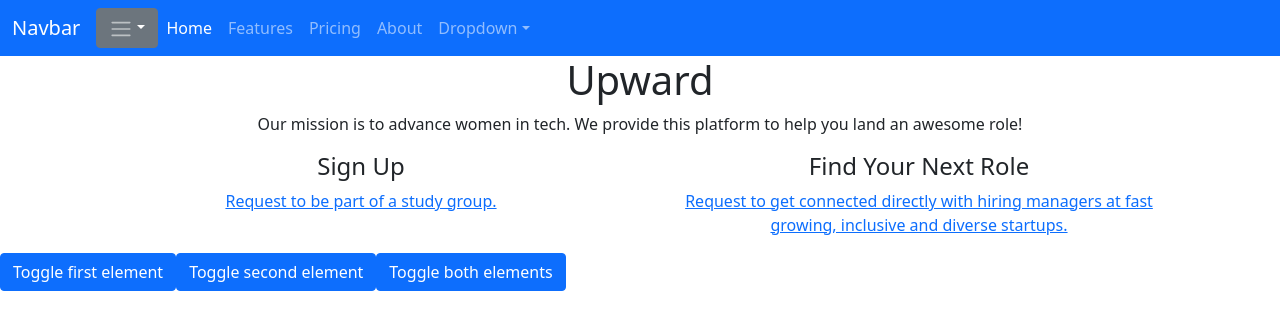
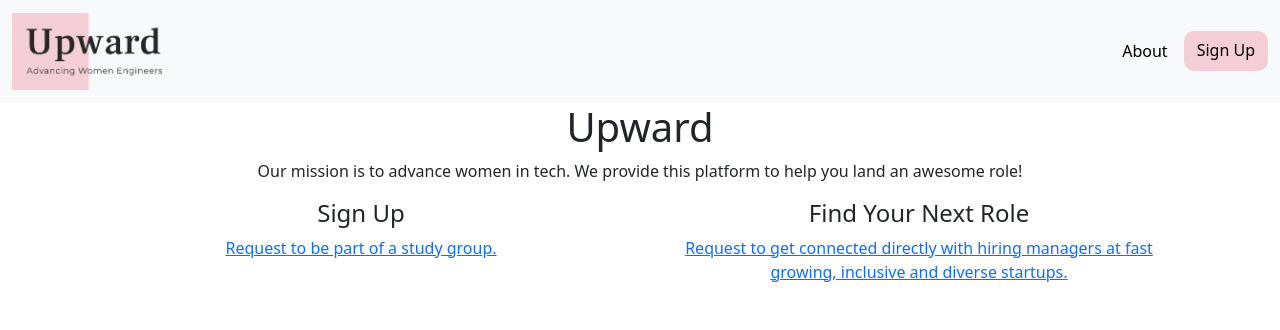
Before and after one commit to upward-dev/Upward, a Next.js app: page / in a window 1280 px wide. Shown: the top 330 px of the page. Built offline with nearby package versions, Linux system fonts and the light colour scheme.

Commit message:
fully intergrated navbar & bootstrap5

```diff
--- a/components/Layout.tsx
+++ b/components/Layout.tsx
@@ -8,30 +8,6 @@
       <Nav />
       <div>
         <main>{children}</main>
-
-        <p>
-  <a class="btn btn-primary" data-toggle="collapse" href="#multiCollapseExample1" role="button" aria-expanded="false" aria-controls="multiCollapseExample1">Toggle first element</a>
-  <button class="btn btn-primary" type="button" data-toggle="collapse" data-target="#multiCollapseExample2" aria-expanded="false" aria-controls="multiCollapseExample2">Toggle second element</button>
-  <button class="btn btn-primary" type="button" data-toggle="collapse" data-target=".multi-collapse" aria-expanded="false" aria-controls="multiCollapseExample1 multiCollapseExample2">Toggle both elements</button>
-</p>
-<div class="row">
-  <div class="col">
-    <div class="collapse multi-collapse" id="multiCollapseExample1">
-      <div class="card card-body">
-        Anim pariatur cliche reprehenderit, enim eiusmod high life accusamus terry richardson ad squid. Nihil anim keffiyeh helvetica, craft beer labore wes anderson cred nesciunt sapiente ea proident.
-      </div>
-    </div>
-  </div>
-  <div class="col">
-    <div class="collapse multi-collapse" id="multiCollapseExample2">
-      <div class="card card-body">
-        Anim pariatur cliche reprehenderit, enim eiusmod high life accusamus terry richardson ad squid. Nihil anim keffiyeh helvetica, craft beer labore wes anderson cred nesciunt sapiente ea proident.
-      </div>
-    </div>
-  </div>
-</div>
-
-
       </div>
     </>
   )
--- a/components/Nav.tsx
+++ b/components/Nav.tsx
@@ -1,56 +1,47 @@
-
-
 const Nav = () => {
   return (
-    <nav class="navbar navbar-expand-lg navbar-dark bg-primary">
-  <div class="container-fluid">
-    <a class="navbar-brand" href="#">Navbar</a>
-
-
-  <button class="btn btn-secondary dropdown-toggle" type="button" id="dropdownMenuButton" data-toggle="dropdown" aria-haspopup="true" aria-expanded="false">
-{/*
-    <button class="btn btn-secondary dropdown-toggl" type="button" data-bs-toggle="collapse" data-bs-target="#navbarColor01" > */}
-      <span class="navbar-toggler-icon"></span>
+    <nav className="navbar navbar-expand-sm navbar-light bg-light">
+      <div className="container-fluid">
+        <a className="navbar-brand" href="/">
+          <img src="/upward-logo.png" width="150" alt="upward-logo"></img>
+        </a>
+        <button
+          className="navbar-toggler"
+          type="button"
+          data-bs-toggle="collapse"
+          data-bs-target="#navbarColor01"
+          aria-controls="navbarColor01"
+          aria-expanded="false"
+          aria-label="Toggle navigation">
+          <span className="navbar-toggler-icon"></span>
         </button>
-
-    <div class="collapse navbar-collapse" id="navbarColor01">
-      <ul class="navbar-nav me-auto">
-        <li class="nav-item">
-          <a class="nav-link active" href="#">Home
-            <span class="visually-hidden">(current)</span>
+        <div className="collapse navbar-collapse" id="navbarColor01">
+          <ul className="nav ms-auto">
+            <li className="nav-item">
+              <a style={{ color: 'black' }} className="nav-link" href="/about">
+                About
               </a>
             </li>
-        <li class="nav-item">
-          <a class="nav-link" href="#">Features</a>
-        </li>
-        <li class="nav-item">
-          <a class="nav-link" href="#">Pricing</a>
-        </li>
-        <li class="nav-item">
-          <a class="nav-link" href="#">About</a>
-        </li>
-        <li class="nav-item dropdown">
-          <a class="nav-link dropdown-toggle" data-bs-toggle="dropdown" href="#" role="button" aria-haspopup="true" aria-expanded="false">Dropdown</a>
-          <div class="dropdown-menu">
-            <a class="dropdown-item" href="#">Action</a>
-            <a class="dropdown-item" href="#">Another action</a>
-            <a class="dropdown-item" href="#">Something else here</a>
-            <div class="dropdown-divider"></div>
-            <a class="dropdown-item" href="#">Separated link</a>
-          </div>
+            <li style={{ backgroundColor: '#f3ced6', borderRadius: 10 }}>
+              <a
+                href="https://docs.google.com/forms/d/e/1FAIpQLSe5XunCtzemmzIZK9VTRMgoueC4_9Q8Ay1PycGxEa5uXgCjNg/viewform"
+                className="btn btn- active"
+                style={{ color: 'black' }}>
+                <i className="glyphicon-floppy-disk" aria-hidden="true"></i>{' '}
+                Sign Up
+              </a>
             </li>
           </ul>
         </div>
       </div>
     </nav>
-
-
   )
 }
 
 export default Nav
 
-{/* <nav className="navbar  navbar-light bg-light">
+{
+  /* <nav className="navbar  navbar-light bg-light">
   <div className="container-fluid">
       <a className="navbar-brand" href="/">
           <img src="/upward-logo.png" width="150" alt="upward-logo"></img>
@@ -60,9 +51,12 @@
       aria-controls="navbarColor03" aria-expanded="false"
       aria-label="Toggle navigation">
       <span className="navbar-toggler-icon"></span>
-    </button> */}
+    </button> */
+}
 
-    {/* <div className="collapse navbar-collapse" id="navbarColor03"> */}
+{
+  /* <div className="collapse navbar-collapse" id="navbarColor03"> */
+}
 //   <ul className="nav justify-content-end">
 //     <li className="nav-item">
 //        <a style={{color: "black"}} className="nav-link" href="/about">About</a>
@@ -78,5 +72,7 @@
 // </li>
 //   </ul>
 // </div>
-  {/* </div>
-</nav>  */}
+{
+  /* </div>
+</nav>  */
+}
--- a/pages/_app.tsx
+++ b/pages/_app.tsx
@@ -3,8 +3,6 @@
 import "../styles/index.scss"
 import "../styles/globals.scss";
 import 'bootstrap/dist/css/bootstrap.min.css';
-
-
 
 function MyApp({ Component, pageProps }) {
   return (
@@ -13,9 +11,12 @@
         <title>Upward</title>
         <meta name="description" content="Advancing women in tech" />
         <link rel="icon" href="/upward-logo.png" />
-        <script src="https://code.jquery.com/jquery-3.5.1.slim.min.js" integrity="sha384-DfXdz2htPH0lsSSs5nCTpuj/zy4C+OGpamoFVy38MVBnE+IbbVYUew+OrCXaRkfj" crossorigin="anonymous"></script>
+        <script src="https://cdn.jsdelivr.net/npm/@popperjs/core@2.9.2/dist/umd/popper.min.js" integrity="sha384-IQsoLXl5PILFhosVNubq5LC7Qb9DXgDA9i+tQ8Zj3iwWAwPtgFTxbJ8NT4GN1R8p" crossorigin="anonymous"></script>
+        <script src="https://cdn.jsdelivr.net/npm/bootstrap@5.0.1/dist/js/bootstrap.min.js" integrity="sha384-Atwg2Pkwv9vp0ygtn1JAojH0nYbwNJLPhwyoVbhoPwBhjQPR5VtM2+xf0Uwh9KtT" crossorigin="anonymous"></script>
+        {/* <script src="https://code.jquery.com/jquery-3.5.1.slim.min.js" integrity="sha384-DfXdz2htPH0lsSSs5nCTpuj/zy4C+OGpamoFVy38MVBnE+IbbVYUew+OrCXaRkfj" crossorigin="anonymous"></script>
         <script src="https://cdn.jsdelivr.net/npm/popper.js@1.16.1/dist/umd/popper.min.js" integrity="sha384-9/reFTGAW83EW2RDu2S0VKaIzap3H66lZH81PoYlFhbGU+6BZp6G7niu735Sk7lN" crossorigin="anonymous"></script>
         <script src="https://cdn.jsdelivr.net/npm/bootstrap@4.5.3/dist/js/bootstrap.min.js" integrity="sha384-w1Q4orYjBQndcko6MimVbzY0tgp4pWB4lZ7lr30WKz0vr/aWKhXdBNmNb5D92v7s" crossorigin="anonymous"></script>
+  */}
       </Head>
       <Component {...pageProps} />
     </Layout>
--- a/tsconfig.json
+++ b/tsconfig.json
@@ -4,7 +4,7 @@
     "lib": ["dom", "dom.iterable", "esnext"],
     "allowJs": true,
     "skipLibCheck": true,
-    "strict": false,
+    "strict": true,
     "forceConsistentCasingInFileNames": true,
     "noEmit": true,
     "esModuleInterop": true,
```
Lines whose indentation alone changed are shown as unchanged.
